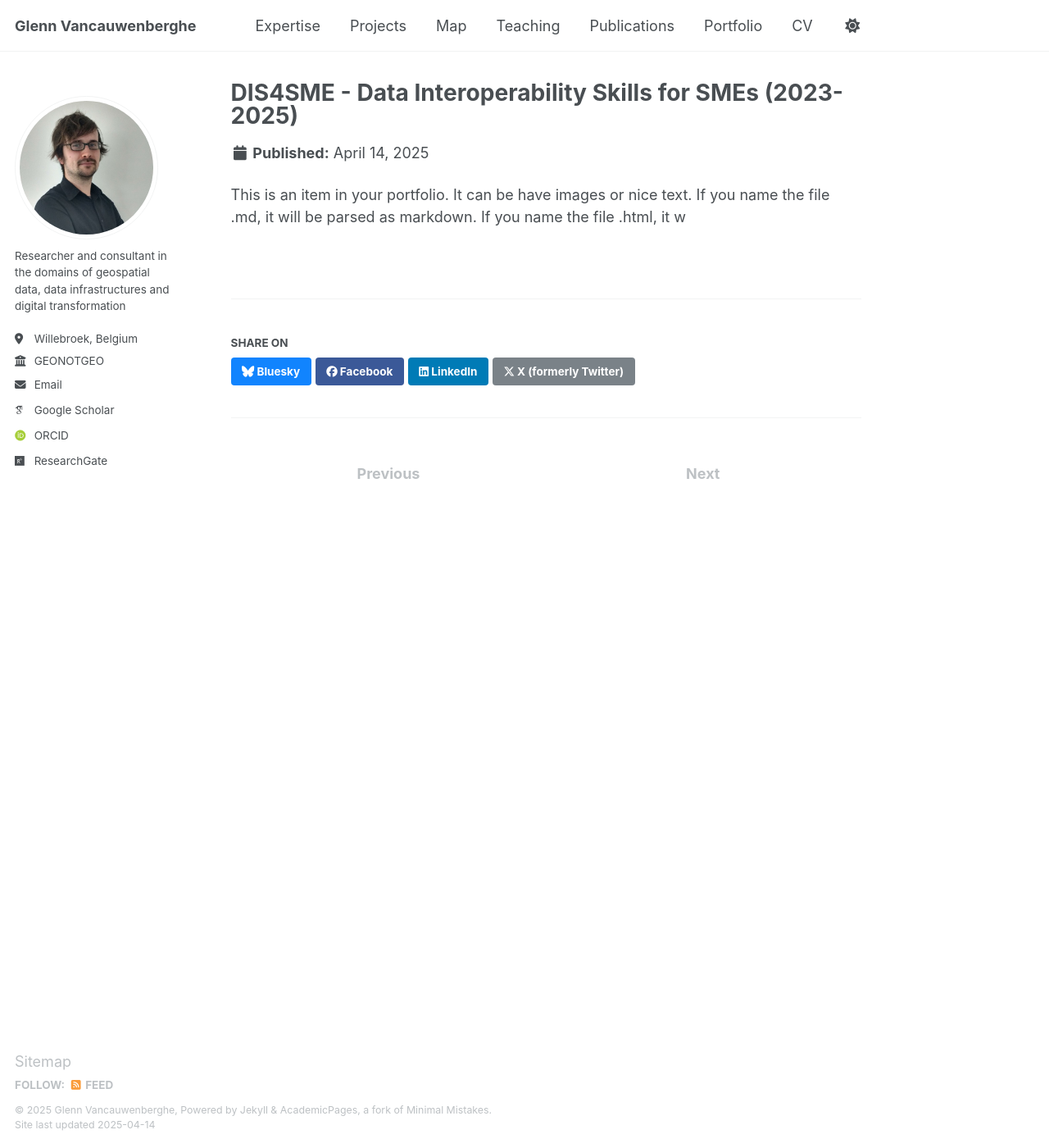
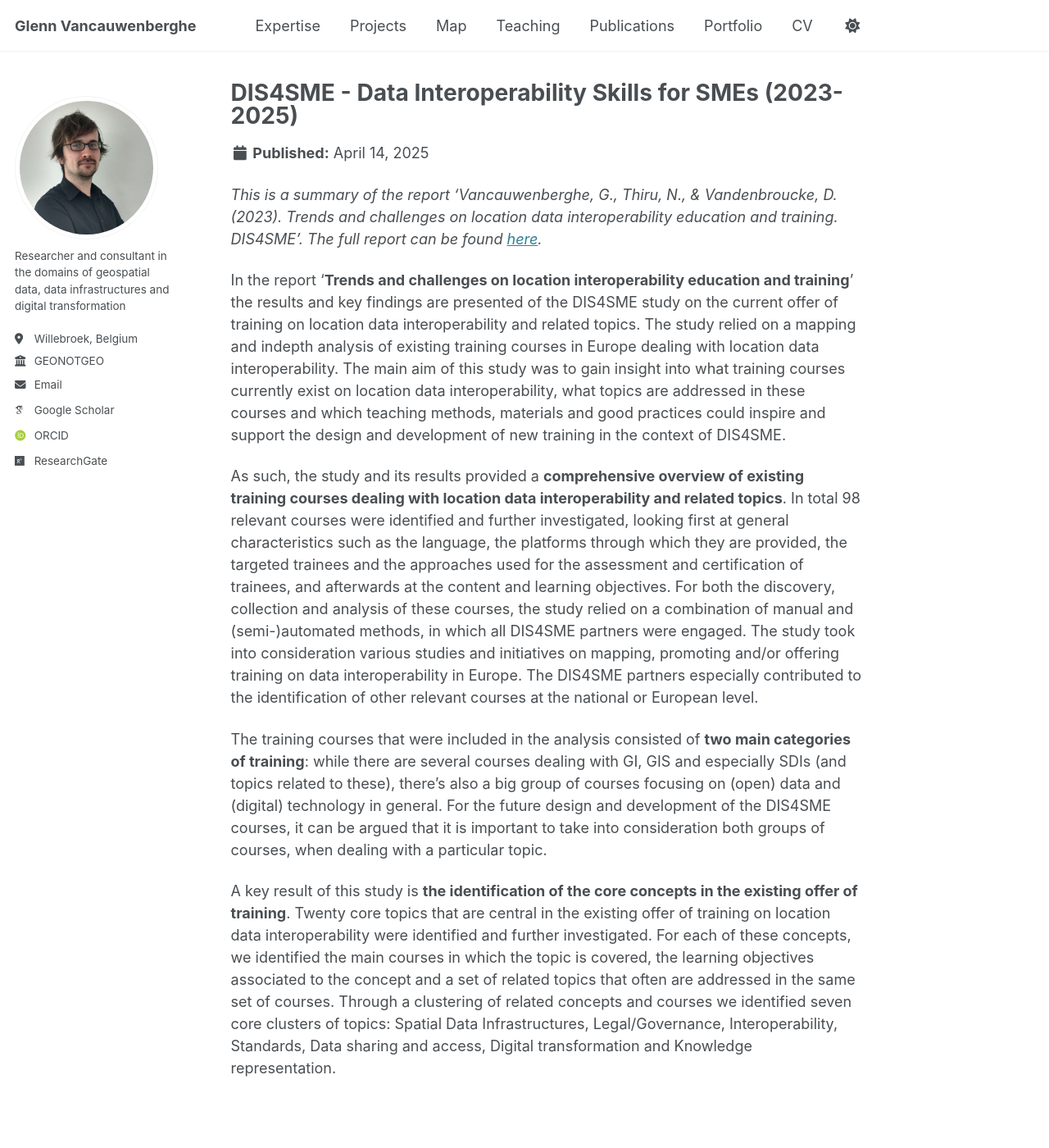
Before and after one commit to GVancauwenberghe/gvancauwenberghe.github.io, a Jekyll site: the page built from _portfolio/portfolio-91.md, in a window 1280 px wide and 1400 px high. Shown: the whole window at 82% size. Built offline with Jekyll 4.4.1, drawn with Linux system fonts in a browser that asks for light colours; some web fonts are replaced.

Commit message:
Update portfolio-91.md

```diff
--- a/_portfolio/portfolio-91.md
+++ b/_portfolio/portfolio-91.md
@@ -4,4 +4,12 @@ excerpt: "Analysis of training resources on location data interoperability <br/>
 collection: portfolio
 ---
 
-This is an item in your portfolio. It can be have images or nice text. If you name the file .md, it will be parsed as markdown. If you name the file .html, it w
+_This is a summary of the report 'Vancauwenberghe, G., Thiru, N., & Vandenbroucke, D. (2023). Trends and challenges on location data interoperability education and training. DIS4SME'. The full report can be found [here](https://gvancauwenberghe.github.io/files/DIS4SME_D2.1.pdf)._
+
+In the report '**Trends and challenges on location interoperability education and training**' the results and key findings are presented of the DIS4SME study on the current offer of training on location data interoperability and related topics. The study relied on a mapping and indepth analysis of existing training courses in Europe dealing with location data interoperability. The main aim of this study was to gain insight into what training courses currently exist on location data interoperability, what topics are addressed in these courses and which teaching methods, materials and good practices could inspire and support the design and development of new training in the context of DIS4SME.
+
+As such, the study and its results provided a **comprehensive overview of existing training courses dealing with location data interoperability and related topics**. In total 98 relevant courses were identified and further investigated, looking first at general characteristics such as the language, the platforms through which they are provided, the targeted trainees and the approaches used for the assessment and certification of trainees, and afterwards at the content and learning objectives. For both the discovery, collection and analysis of these courses, the study relied on a combination of manual and (semi-)automated methods, in which all DIS4SME partners were engaged. The study took into consideration various studies and initiatives on mapping, promoting and/or offering training on data interoperability in Europe. The DIS4SME partners especially contributed to the identification of other relevant courses at the national or European level.
+
+The training courses that were included in the analysis consisted of **two main categories of training**: while there are several courses dealing with GI, GIS and especially SDIs (and topics related to these), there’s also a big group of courses focusing on (open) data and (digital) technology in general. For the future design and development of the DIS4SME courses, it can be argued that it is important to take into consideration both groups of courses, when dealing with a particular topic.
+
+A key result of this study is **the identification of the core concepts in the existing offer of training**. Twenty core topics that are central in the existing offer of training on location data interoperability were identified and further investigated. For each of these concepts, we identified the main courses in which the topic is covered, the learning objectives associated to the concept and a set of related topics that often are addressed in the same set of courses. Through a clustering of related concepts and courses we identified seven core clusters of topics: Spatial Data Infrastructures, Legal/Governance, Interoperability, Standards, Data sharing and access, Digital transformation and Knowledge representation.
```
